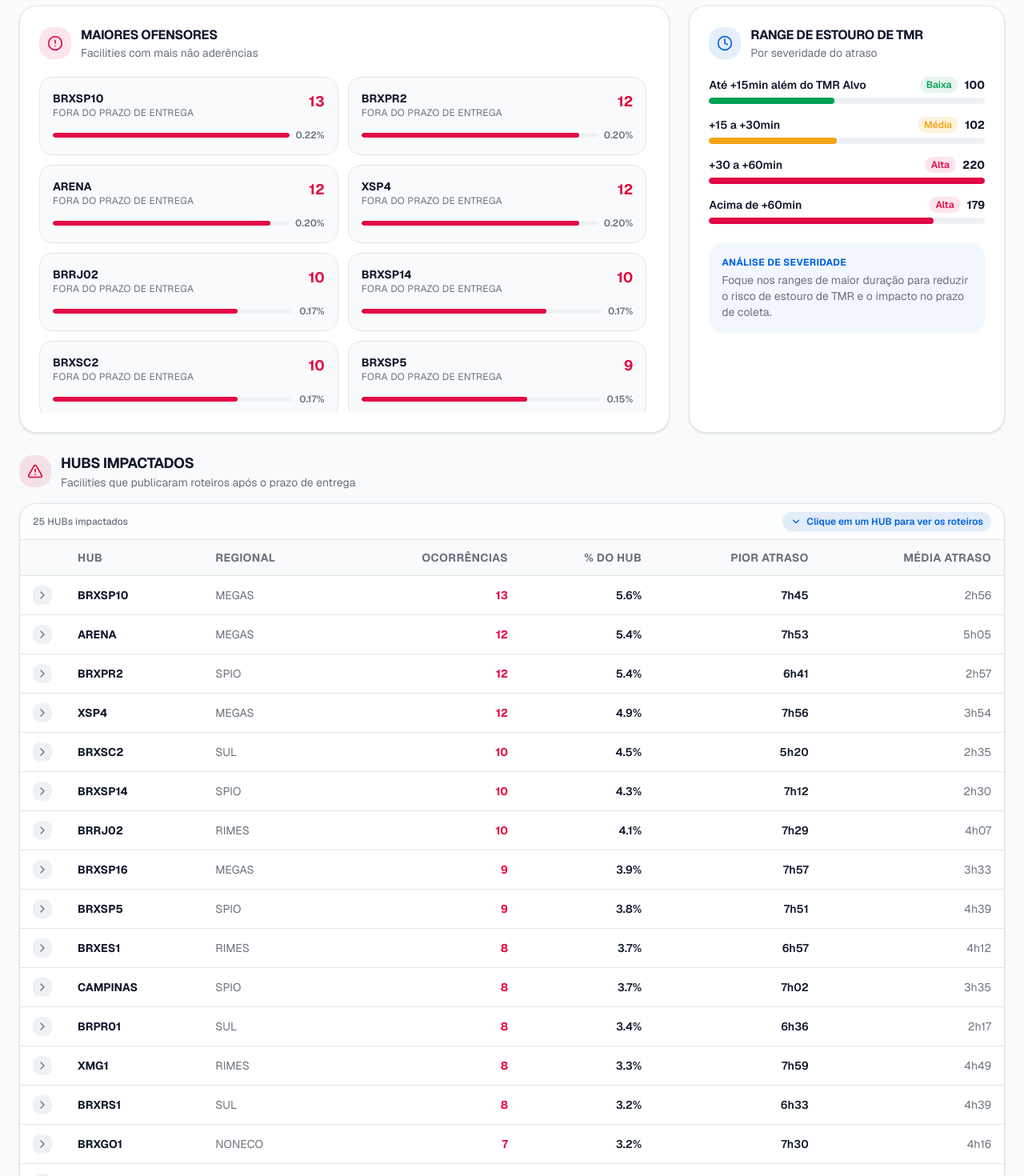
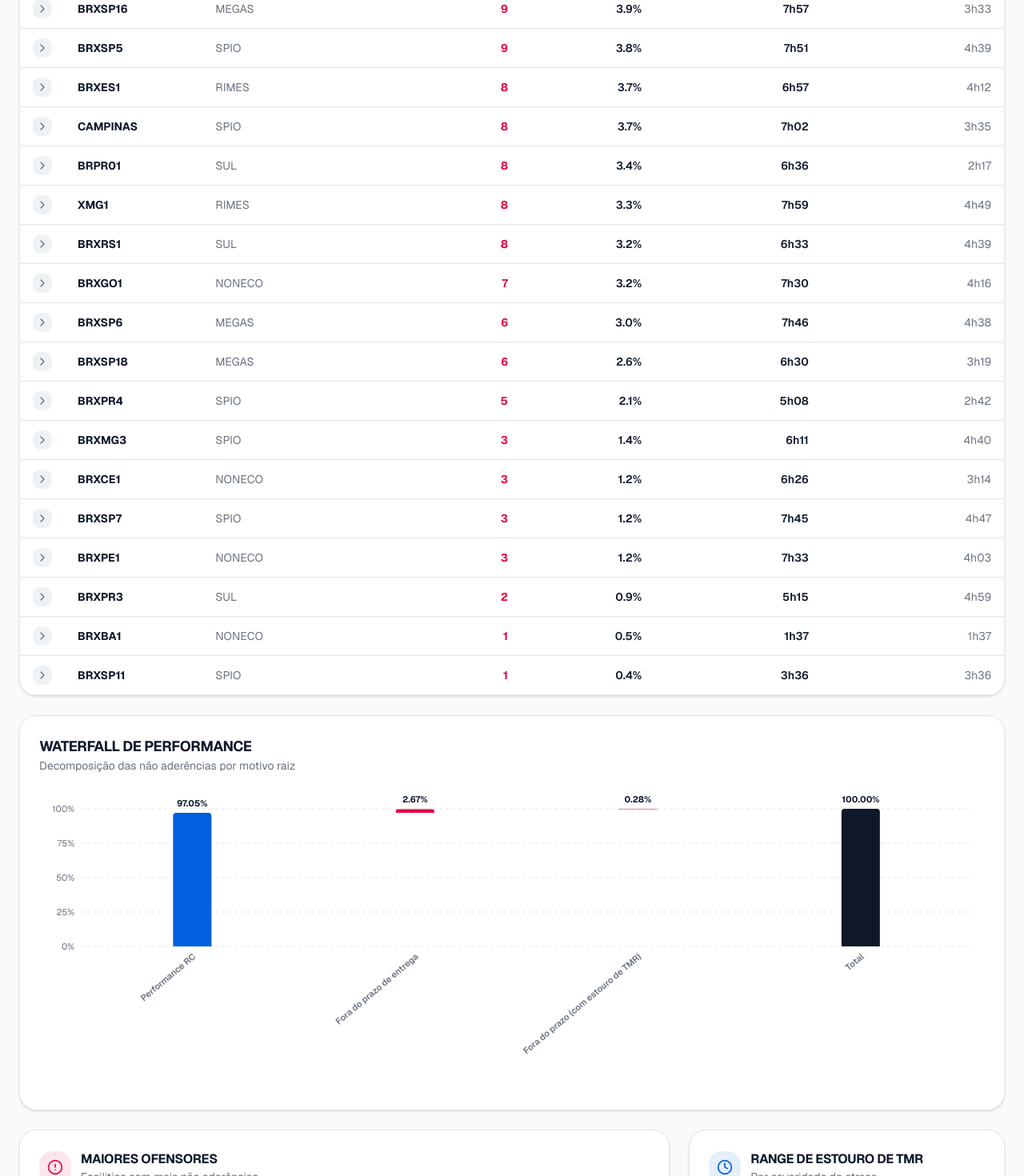
Before and after one commit to adrianoteodoro-sketch/routing-clock-dashboard, a Next.js app: page /routing-clock in a window 1280 px wide. Shown: the part 1260-2730 px from the top of the page at 80% size. Built offline with nearby package versions, Linux system fonts and the light colour scheme.

Commit message:
feat: reorganize dashboard components layout
Moved WaterfallChart and OffendersList to a new grid layout

```diff
--- a/components/routing-clock-dashboard.tsx
+++ b/components/routing-clock-dashboard.tsx
@@ -127,16 +127,7 @@ export function RoutingClockDashboard() {
           <>
             <KpiCards kpis={data.kpis} />
 
-            <WaterfallChart data={data.waterfall} />
-
-            <div className="grid grid-cols-1 gap-6 lg:grid-cols-3">
-              <div className="lg:col-span-2">
-                <OffendersList ofensores={data.ofensores} />
-              </div>
-              <SeverityRange ranges={data.rangeSeveridade} />
-            </div>
-
-            {/* HUBs Impactados (trazido da aba Análise de HUBs) */}
+            {/* HUBs Impactados (logo abaixo dos big numbers) */}
             <section className="flex flex-col gap-4">
               <div className="flex items-center gap-3">
                 <div className="flex h-10 w-10 items-center justify-center rounded-xl bg-danger/10 text-danger">
@@ -151,6 +142,15 @@ export function RoutingClockDashboard() {
               </div>
               <HubTable secao={data.hubAnalise.atraso} metric="atraso" />
             </section>
+
+            <WaterfallChart data={data.waterfall} />
+
+            <div className="grid grid-cols-1 gap-6 lg:grid-cols-3">
+              <div className="lg:col-span-2">
+                <OffendersList ofensores={data.ofensores} />
+              </div>
+              <SeverityRange ranges={data.rangeSeveridade} />
+            </div>
 
             {/* Gráficos de performance ao final da página */}
             <div className="grid grid-cols-1 gap-6 lg:grid-cols-2">
```
